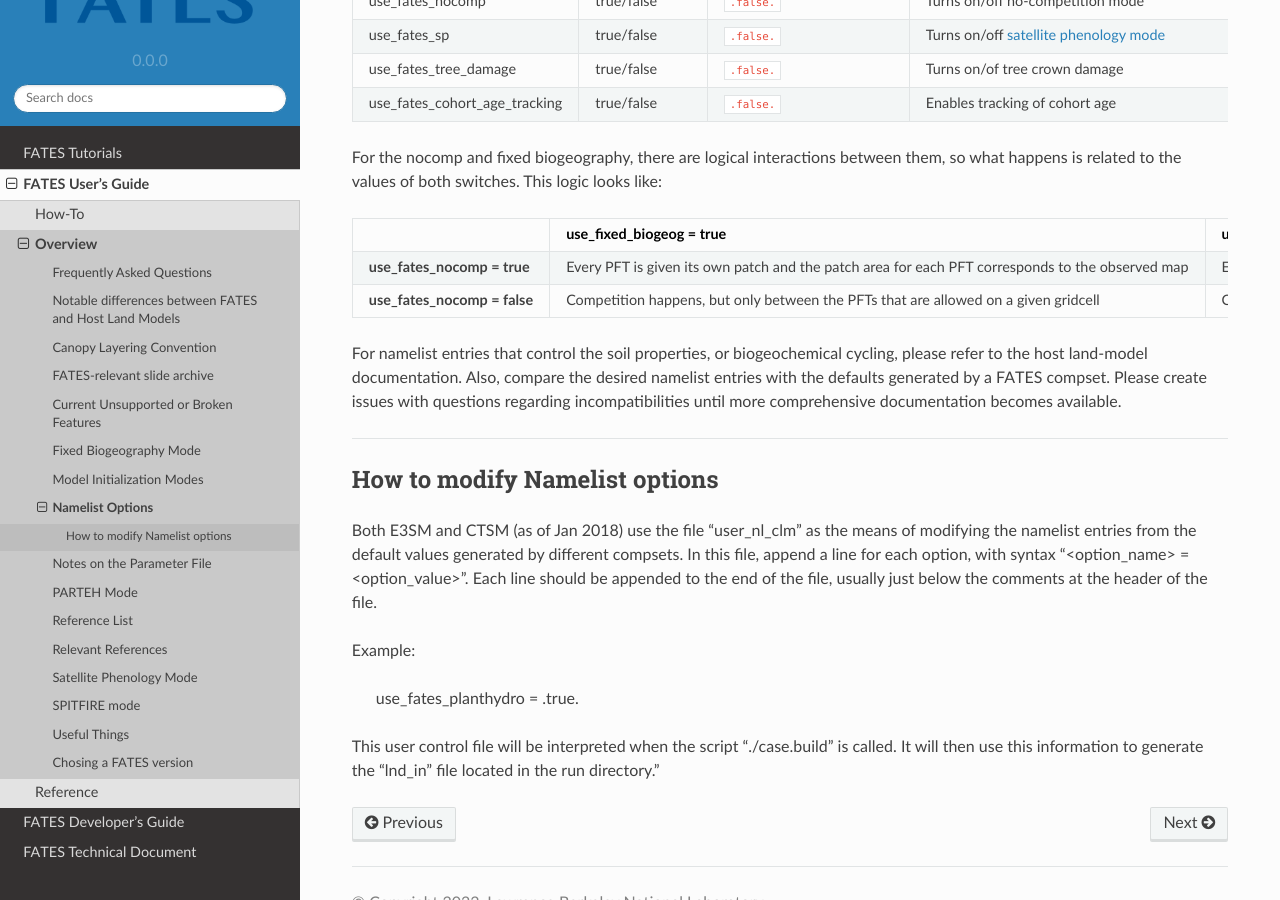
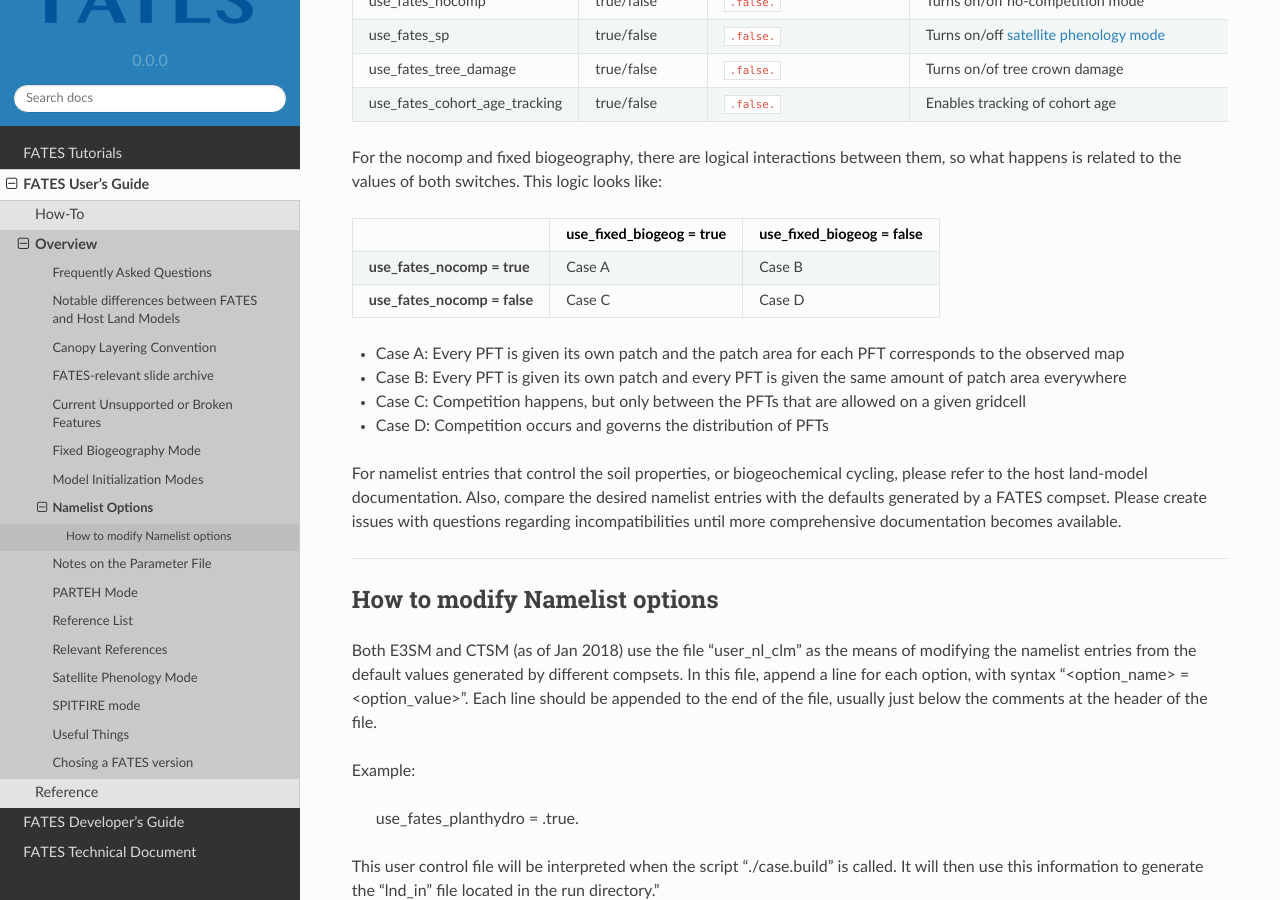
Before and after one commit to NGEET/fates-users-guide, a Sphinx documentation site: the page built from docs/source/user/Namelist-Options-and-Run-Time-Modes.md, in a window 1280 px wide and 900 px high, scrolled down 783 px. Built offline with Sphinx 7.4.7 and the Read the Docs theme 2.0.0, drawn with Linux system fonts in a browser that asks for light colours.

Commit message:
reformat FBG and nocomp case table

```diff
--- a/docs/source/user/Namelist-Options-and-Run-Time-Modes.md
+++ b/docs/source/user/Namelist-Options-and-Run-Time-Modes.md
@@ -29,8 +29,13 @@ For the nocomp and fixed biogeography, there are logical interactions between th
 
 | | use_fixed_biogeog = true | use_fixed_biogeog = false |
 | -------------------- |:-----------------:| :------:             |
-| **use_fates_nocomp = true** | Every PFT is given its own patch and the patch area for each PFT corresponds to the observed map | Every PFT is given its own patch and every PFT is given the same amount of patch area everywhere |
-| **use_fates_nocomp = false** | Competition happens, but only between the PFTs that are allowed on a given gridcell | Competition occurs and governs the distribution of PFTs |
+| **use_fates_nocomp = true** | Case A | Case B|
+| **use_fates_nocomp = false** | Case C | Case D |
+
+- Case A: Every PFT is given its own patch and the patch area for each PFT corresponds to the observed map
+- Case B: Every PFT is given its own patch and every PFT is given the same amount of patch area everywhere
+- Case C: Competition happens, but only between the PFTs that are allowed on a given gridcell
+- Case D: Competition occurs and governs the distribution of PFTs
 
 For namelist entries that control the soil properties, or biogeochemical cycling, please refer to the host land-model documentation.  Also, compare the desired namelist entries with the defaults generated by a FATES compset.  Please create issues with questions regarding incompatibilities until more comprehensive documentation becomes available.
 
```
